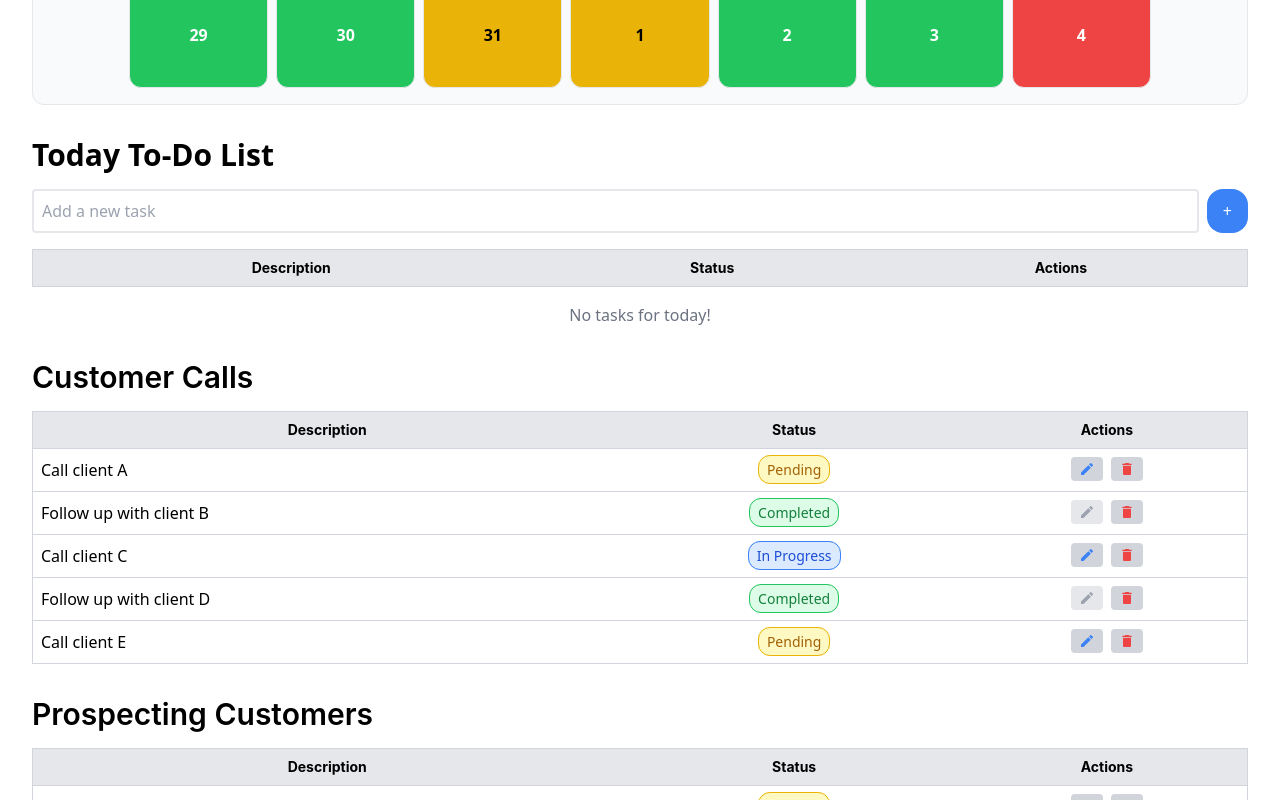
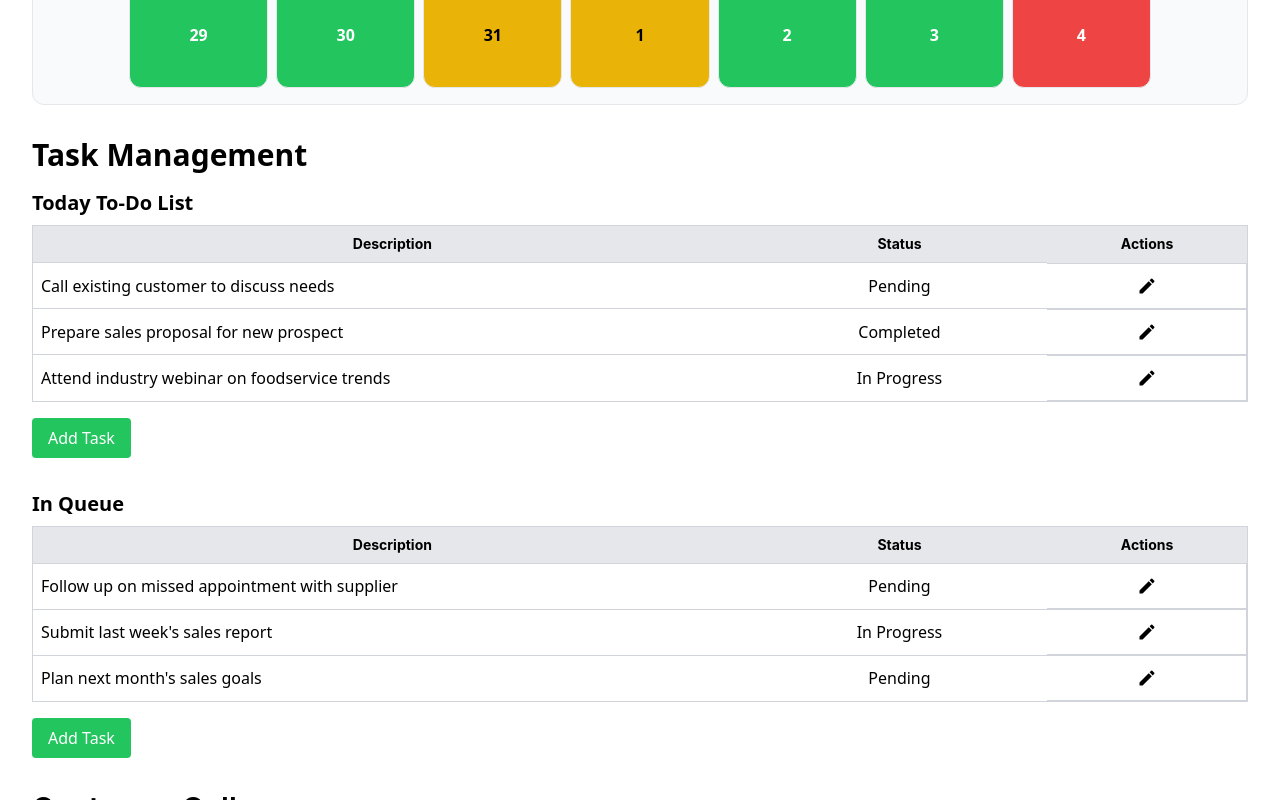
Before and after one commit to dilshanka/AI-Sprint, a React (Vite) app: page /home in a window 1280 px wide. Shown: the part 740-1540 px from the top of the page. Built offline with nearby package versions, Linux system fonts and the light colour scheme; a web font is replaced by a local one.

Commit message:
Edit to do list

```diff
--- /dev/null
+++ b/src/constants/todoTask.ts
@@ -0,0 +1,16 @@
+export type Task = {
+    description: string;
+    status: string;
+  };
+
+  export const todayTasks: Task[] = [
+    { description: "Call existing customer to discuss needs", status: "Pending" },
+    { description: "Prepare sales proposal for new prospect", status: "Completed" },
+    { description: "Attend industry webinar on foodservice trends", status: "In Progress" },
+  ];
+
+  export const inQueueTasks: Task[] = [
+    { description: "Follow up on missed appointment with supplier", status: "Pending" },
+    { description: "Submit last week's sales report", status: "In Progress" },
+    { description: "Plan next month's sales goals", status: "Pending" },
+  ];
--- a/src/section/Home/ToDo.tsx
+++ b/src/section/Home/ToDo.tsx
@@ -1,58 +1,60 @@
+import { inQueueTasks, Task, todayTasks } from "@/constants/todoTask";
 import { useState } from "react";
-import { MdDelete } from "react-icons/md";
-
-type Task = {
-  text: string;
-  completed: boolean;
-};
+import { MdEdit } from "react-icons/md";
 
 const ToDoList = () => {
-  const [tasks, setTasks] = useState<Task[]>([]);
-  const [newTask, setNewTask] = useState("");
+  const [tasks, setTasks] = useState<Task[]>(todayTasks);
+  const [queueTasks, setQueueTasks] = useState<Task[]>(inQueueTasks);
+  const [popupTask, setPopupTask] = useState<Task | null>(null);
+  const [isQueue, setIsQueue] = useState(false);
+  const [showPopup, setShowPopup] = useState(false);
+  const [isEditMode, setIsEditMode] = useState(false);
+  const [editIndex, setEditIndex] = useState<number | null>(null);
 
-  const handleAddTask = () => {
-    if (newTask.trim() !== "") {
-      setTasks([...tasks, { text: newTask, completed: false }]);
-      setNewTask("");
+  const openAddPopup = (queue: boolean) => {
+    setPopupTask({ description: "", status: "Pending" });
+    setIsQueue(queue);
+    setIsEditMode(false);
+    setShowPopup(true);
+  };
+
+  const openEditPopup = (task: Task, index: number, queue: boolean) => {
+    setPopupTask(task);
+    setEditIndex(index);
+    setIsQueue(queue);
+    setIsEditMode(true);
+    setShowPopup(true);
+  };
+
+  const handleSaveTask = () => {
+    if (popupTask) {
+      const targetTasks = isQueue ? queueTasks : tasks;
+
+      if (isEditMode && editIndex !== null) {
+        const updatedTasks = targetTasks.map((task, i) =>
+          i === editIndex ? popupTask : task
+        );
+        isQueue ? setQueueTasks(updatedTasks) : setTasks(updatedTasks);
+      } else {
+        const updatedTasks = [...targetTasks, popupTask];
+        isQueue ? setQueueTasks(updatedTasks) : setTasks(updatedTasks);
+      }
+
+      closePopup();
     }
   };
 
-  const toggleTaskCompletion = (index: number) => {
-    const updatedTasks = tasks.map((task, i) =>
-      i === index ? { ...task, completed: !task.completed } : task
-    );
-    setTasks(updatedTasks);
+  const closePopup = () => {
+    setShowPopup(false);
+    setPopupTask(null);
+    setEditIndex(null);
+    setIsQueue(false);
+    setIsEditMode(false);
   };
 
-  const handleDeleteTask = (index: number) => {
-    const updatedTasks = tasks.filter((_, i) => i !== index);
-    setTasks(updatedTasks);
-  };
-
-  return (
-    <div className="mt-4 sm:mt-8">
-      <h1 className="text-xl md:text-3xl font-bold mb-2 sm:mb-4">
-        Today To-Do List
-      </h1>
-
-      {/* Input Field */}
-      <div className="flex gap-2 mb-2 sm:mb-4">
-        <input
-          type="text"
-          value={newTask}
-          onChange={(e) => setNewTask(e.target.value)}
-          placeholder="Add a new task"
-          className="sm:flex-1 p-1 sm:p-2 border-2 rounded focus:outline-none focus:ring-2 focus:ring-blue-300"
-        />
-        <button
-          onClick={handleAddTask}
-          className="bg-blue-500 text-white px-4 py-2 rounded-xl sm:rounded-2xl hover:bg-blue-600"
-        >
-          +
-        </button>
-      </div>
-
-      {/* Task List */}
+  const renderTable = (title: string, tasks: Task[], isQueue = false) => (
+    <div className="mb-8">
+      <h2 className="text-lg sm:text-xl font-bold mb-2">{title}</h2>
       <div className="overflow-x-auto">
         <table className="table-auto w-full text-left border border-gray-300">
           <thead>
@@ -64,29 +66,27 @@ const ToDoList = () => {
           </thead>
           <tbody>
             {tasks.map((task, index) => (
-              <tr key={index} className="hover:bg-gray-100 font-medium text-xs xsm:text-sm md:text-base">
+              <tr
+                key={index}
+                className="hover:bg-gray-100 font-medium text-xs xsm:text-sm md:text-base"
+              >
                 <td className="p-2 border-y border-l border-gray-300">
                   <input
                     type="text"
-                    value={task.text}
-                    // onChange={(e) => handleEditTask(index, e.target.value)}
+                    value={task.description}
                     className="w-full bg-transparent outline-none"
+                    readOnly
                   />
                 </td>
                 <td className="p-2 border-y border-gray-300 text-center">
-                  <input
-                    type="checkbox"
-                    checked={task.completed}
-                    onChange={() => toggleTaskCompletion(index)}
-                    className="w-5 h-5"
-                  />
+                  {task.status}
                 </td>
                 <td className="p-2 border-y border-r border-gray-300 flex justify-center gap-2">
                   <button
-                    onClick={() => handleDeleteTask(index)}
-                    className="hover:text-red-700 h-7 text-xl"
+                    onClick={() => openEditPopup(task, index, isQueue)}
+                    className="hover:text-blue-600 h-7 text-xl"
                   >
-                    <MdDelete />
+                    <MdEdit />
                   </button>
                 </td>
               </tr>
@@ -94,12 +94,78 @@ const ToDoList = () => {
           </tbody>
         </table>
       </div>
-
-      {/* No Tasks Message */}
       {tasks.length === 0 && (
         <p className="text-center text-gray-500 mt-2 sm:mt-4">
-          No tasks for today!
+          No tasks found in this list!
         </p>
+      )}
+      <button
+        onClick={() => openAddPopup(isQueue)}
+        className="mt-4 bg-green-500 text-white px-4 py-2 rounded hover:bg-green-600"
+      >
+        Add Task
+      </button>
+    </div>
+  );
+
+  return (
+    <div className="mt-4 sm:mt-8">
+      <h1 className="text-xl md:text-3xl font-bold mb-2 sm:mb-4">
+        Task Management
+      </h1>
+
+      {/* Render Tables */}
+      {renderTable("Today To-Do List", tasks)}
+      {renderTable("In Queue", queueTasks, true)}
+
+      {/* Task Popup */}
+      {showPopup && popupTask && (
+        <div className="fixed inset-0 flex items-center justify-center bg-black bg-opacity-50">
+          <div className="bg-white p-4 rounded shadow-lg w-full max-w-md">
+            <h2 className="text-lg font-bold mb-4">
+              {isEditMode ? "Edit Task" : "Add Task"}
+            </h2>
+            <div className="mb-4">
+              <label className="block mb-2 font-medium">Description</label>
+              <input
+                type="text"
+                value={popupTask.description}
+                onChange={(e) =>
+                  setPopupTask({ ...popupTask, description: e.target.value })
+                }
+                className="w-full p-2 border rounded"
+              />
+            </div>
+            <div className="mb-4">
+              <label className="block mb-2 font-medium">Status</label>
+              <select
+                value={popupTask.status}
+                onChange={(e) =>
+                  setPopupTask({ ...popupTask, status: e.target.value })
+                }
+                className="w-full p-2 border rounded"
+              >
+                <option value="Pending">Pending</option>
+                <option value="In Progress">In Progress</option>
+                <option value="Completed">Completed</option>
+              </select>
+            </div>
+            <div className="flex justify-end gap-2">
+              <button
+                onClick={closePopup}
+                className="bg-gray-300 text-black px-4 py-2 rounded hover:bg-gray-400"
+              >
+                Cancel
+              </button>
+              <button
+                onClick={handleSaveTask}
+                className="bg-blue-500 text-white px-4 py-2 rounded hover:bg-blue-600"
+              >
+                Save
+              </button>
+            </div>
+          </div>
+        </div>
       )}
     </div>
   );
```
